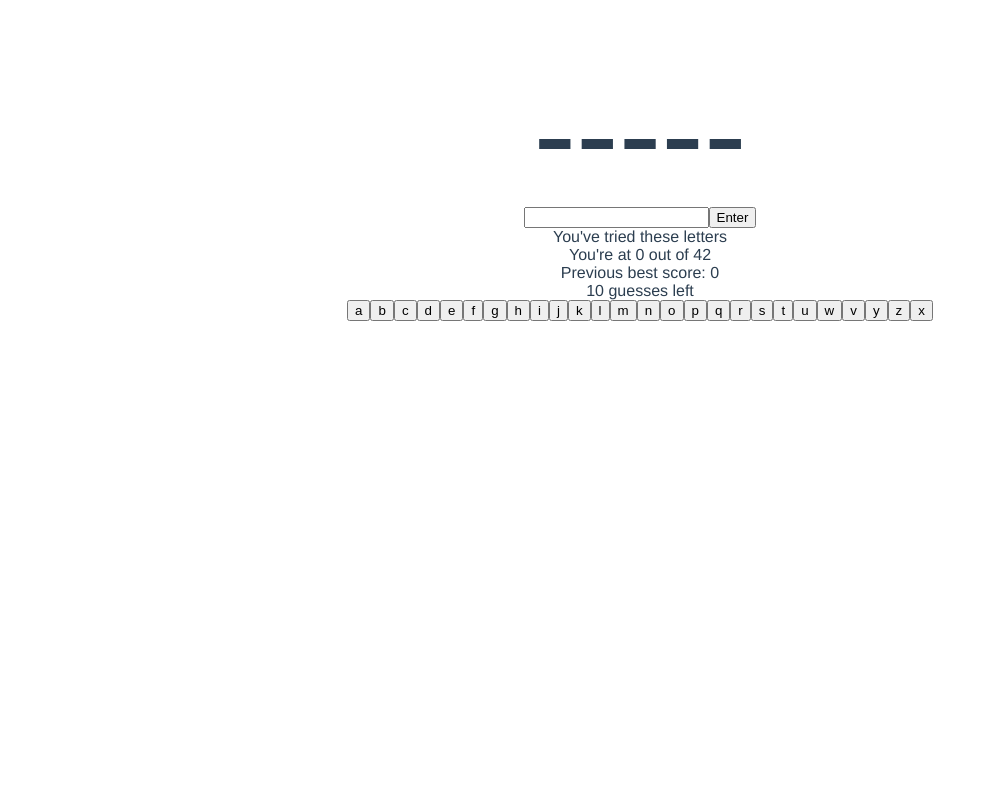
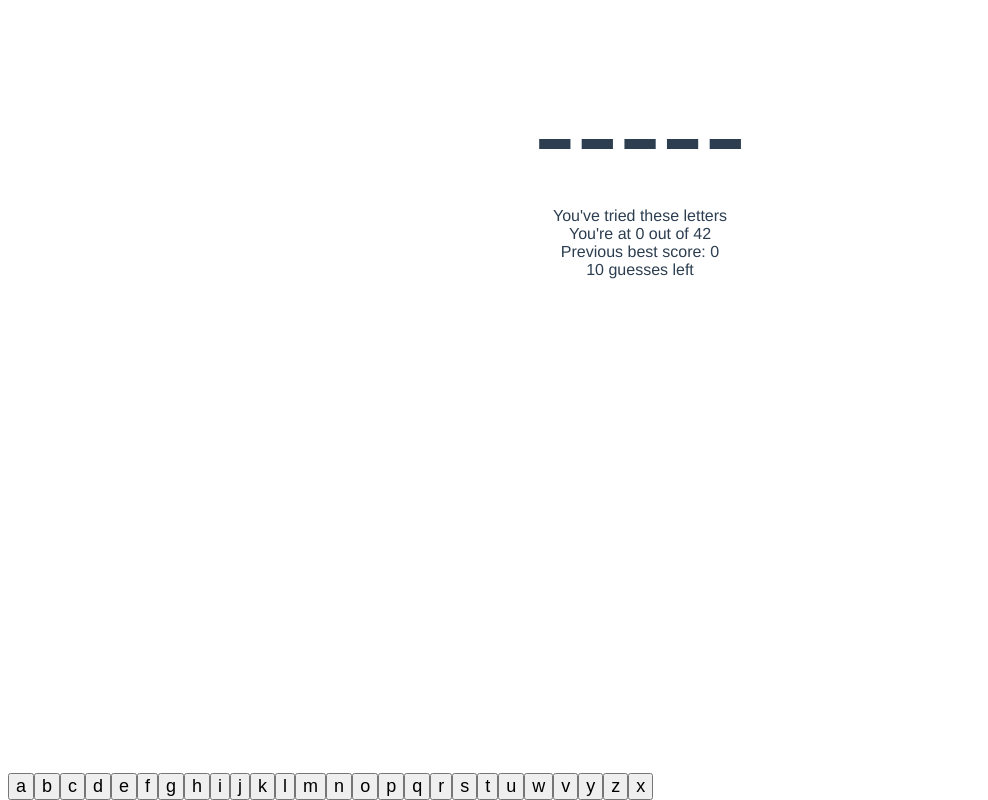
Before and after one commit to MartJohannsen/WordQuest, a Vue app: page / in a window 1280 px wide. Shown: the whole page, without its empty margins (0-988 px from the left). Built offline with nearby package versions, Linux system fonts and the light colour scheme.

Commit message:
changed keyboard

```diff
--- a/global.css
+++ b/global.css
@@ -4,3 +4,19 @@
     justify-content: center;
     font-size: 10vw;
 }
+
+.keyboard{
+    display: flex;
+    flex-flow: row wrap;
+    justify-content: center;
+}
+
+.button{
+    font-size: large;
+}
+
+.bottom{
+    position: absolute;
+    bottom: 0;
+
+}
--- a/src/App.vue
+++ b/src/App.vue
@@ -4,9 +4,9 @@
       :currentWord="wordList.words[wordNumber]"
       :guessedLetters="guessedLetters"
     />
-    <guess-section v-if="!checkForWin && tries != 0"
+    <!-- <guess-section v-if="!checkForWin && tries != 0"
       @enteredLetter=addLetter
-    />
+    /> -->
     <guessed-section v-if="!checkForWin"
       :guessedLetters="guessedLetters"
     />
@@ -23,13 +23,15 @@
       @resetGame=resetGame
     />
     <keyboard v-if="!checkForWin"
-    @emittedLetter=addLetter />
+      @emittedLetter=addLetter
+      :guessedLetters="guessedLetters"
+    />
   </div>
 </template>
 
 <script>
 import GuessedSection from './components/GuessedSection.vue'
-import GuessSection from './components/GuessSection.vue'
+/* import GuessSection from './components/GuessSection.vue' */
 import WordSection from './components/WordSection.vue'
 import NextWord from './components/NextWord.vue'
 import WordScore from './components/WordScore.vue'
@@ -42,7 +44,7 @@ export default {
   name: 'App',
   components: {
     WordSection,
-    GuessSection,
+    /* GuessSection, */
     GuessedSection,
     NextWord,
     WordScore,
--- a/src/components/Keyboard.vue
+++ b/src/components/Keyboard.vue
@@ -1,6 +1,8 @@
 <template>
-  <div>
-    <button v-for="letter in loadedLetters.letters" :key="letter.index" @click="emitLetter(letter)"> {{letter}} </button>
+  <div class="keyboard bottom">
+    <div v-for="letter in loadedLetters.letters"  :key="letter.index">
+      <button class="button" @click="emitLetter(letter)" :disabled="guessedLetters.includes(letter)">{{letter}} </button>
+    </div>
   </div>
 </template>
 
@@ -14,7 +16,7 @@
       }
     },
     props: {
-
+      guessedLetters: {type: Array}
     },
     computed: {
 
```
